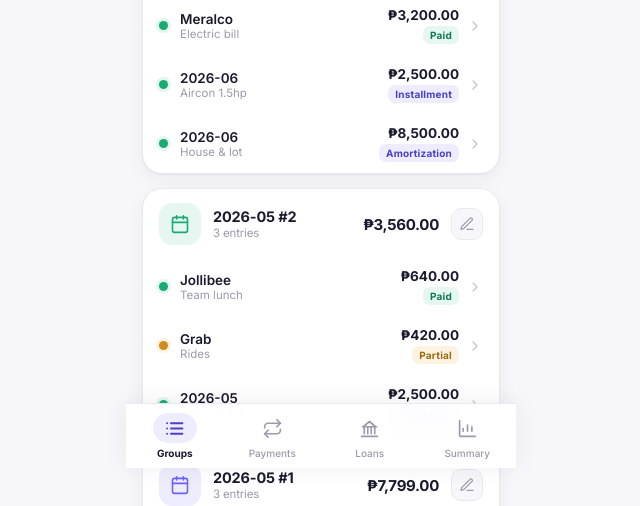
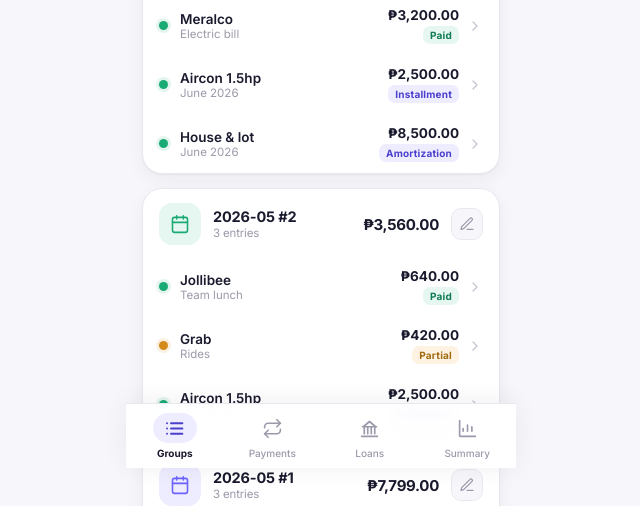
Before and after one commit to josephsazondev/hutok, a React (Vite) app: page / in a window 1280 px wide. Shown: the part 332-838 px from the top of the page, without its empty margins (319-959 px from the left). Built offline with nearby package versions, Linux system fonts and the light colour scheme.

Commit message:
Fix string date name

```diff
--- a/src/App.jsx
+++ b/src/App.jsx
@@ -81,6 +81,21 @@ function fmtDate(iso) {
   if (!iso) return '—';
   const [y, m, d] = String(iso).split('-').map(Number);
   return new Date(y, (m || 1) - 1, d || 1).toLocaleDateString('en-PH', { month: 'short', day: 'numeric', year: 'numeric' });
+}
+// Normalize a possibly date-coerced value back to a YYYY-MM period string.
+function toPeriod(v) {
+  if (!v) return '';
+  return String(v).slice(0, 7);
+}
+// Display title/subtitle for an entry — transactions show store/item;
+// installment & amortization payments show the plan name + formatted month.
+function entryTitle(e) {
+  return e.entryType === 'transaction' ? e.store : (e.item || '');
+}
+function entrySubtitle(e) {
+  if (e.entryType === 'transaction') return e.item || '';
+  const p = toPeriod(e.store);
+  return p ? periodLabel(p) : '';
 }
 function generateMonths(startDate, totalMonths) {
   const start = dateToMonth(startDate);
@@ -459,23 +474,24 @@ function AddEntrySheet({ data, setData, onClose, initEntry }) {
   const [txPaid, setTxPaid] = useState(initEntry?.entryType === 'transaction' && initEntry?.status === 'partial' ? String(initEntry?.amountPaid ?? '') : '');
   const [groupId, setGroupId] = useState(initEntry?.groupId || '');
   const [linkedId, setLinkedId] = useState(initEntry?.linkedId || '');
-  const [period, setPeriod] = useState(currentMonthStr());
+  const [period, setPeriod] = useState(initEntry && initEntry.entryType !== 'transaction' ? (toPeriod(initEntry.store) || currentMonthStr()) : currentMonthStr());
   const [newGroup, setNewGroup] = useState(false);
   const [newLabel, setNewLabel] = useState(() => nextGroupLabel(data.groups));
 
-  useEffect(() => {
-    if (type === 'installment_payment' && linkedId) {
-      const inst = data.installments.find(i => i.installmentId === linkedId);
+  // Prefill the amount with the plan's monthly amount when the user picks one.
+  // (Done on select — not via effect — so editing an existing entry keeps its
+  // actual amount, e.g. a partial payment, instead of being overwritten.)
+  function changeLinked(id) {
+    setLinkedId(id);
+    if (!id) return;
+    if (type === 'installment_payment') {
+      const inst = data.installments.find(i => i.installmentId === id);
       if (inst) setAmount(String(inst.monthlyAmount));
-    }
-  }, [linkedId, type, data.installments]);
-
-  useEffect(() => {
-    if (type === 'amortization_payment' && linkedId) {
-      const amort = data.amortizations.find(a => a.amortizationId === linkedId);
+    } else if (type === 'amortization_payment') {
+      const amort = data.amortizations.find(a => a.amortizationId === id);
       if (amort) setAmount(String(amort.monthlyAmount));
     }
-  }, [linkedId, type, data.amortizations]);
+  }
 
   function handleGroupChange(val) {
     if (val === '__new__') { setGroupId(''); setNewGroup(true); }
@@ -609,7 +625,7 @@ function AddEntrySheet({ data, setData, onClose, initEntry }) {
 
       {type === 'installment_payment' && <>
         <Field label="Select installment">
-          <select style={inp} value={linkedId} onChange={e => setLinkedId(e.target.value)}>
+          <select style={inp} value={linkedId} onChange={e => changeLinked(e.target.value)}>
             <option value="">— Choose —</option>
             {data.installments.map(i => <option key={i.installmentId} value={i.installmentId}>{i.name}</option>)}
           </select>
@@ -620,7 +636,7 @@ function AddEntrySheet({ data, setData, onClose, initEntry }) {
 
       {type === 'amortization_payment' && <>
         <Field label="Select amortization">
-          <select style={inp} value={linkedId} onChange={e => setLinkedId(e.target.value)}>
+          <select style={inp} value={linkedId} onChange={e => changeLinked(e.target.value)}>
             <option value="">— Choose —</option>
             {data.amortizations.map(a => <option key={a.amortizationId} value={a.amortizationId}>{a.name}</option>)}
           </select>
@@ -758,7 +774,7 @@ function EditMoveSheet({ entry, data, setData, onClose, onEdit }) {
   return (
     <Sheet onClose={onClose} title="Entry actions">
       <div style={{ margin: '0 20px 14px', padding: '14px 16px', background: C.bg, borderRadius: 16 }}>
-        <div style={{ fontWeight: 700, fontSize: 16, color: C.ink }}>{entry.store} {entry.item ? `· ${entry.item}` : ''}</div>
+        <div style={{ fontWeight: 700, fontSize: 16, color: C.ink }}>{entryTitle(entry)}{entrySubtitle(entry) ? ` · ${entrySubtitle(entry)}` : ''}</div>
         <div style={{ display: 'flex', alignItems: 'center', gap: 8, marginTop: 8 }}>
           <span style={{ fontSize: 15, fontWeight: 800, color: C.ink }}>{fmt(entry.amount)}</span>
           <Badge status={entry.status} type={entry.entryType} />
@@ -964,8 +980,8 @@ function GroupsScreen({ data, setData, openAddEntry, openEditEntry, openGroupAct
                 <button key={entry.entryId} onClick={() => openEditEntry(entry)} className="pressable" style={{ display: 'flex', alignItems: 'center', width: '100%', padding: '11px 16px', borderTop: `1px solid ${C.divider}`, background: 'none', border: 'none', cursor: 'pointer', textAlign: 'left', fontFamily: 'Inter,sans-serif' }}>
                   <span style={{ width: 9, height: 9, borderRadius: '50%', flexShrink: 0, marginRight: 12, background: dot, boxShadow: `0 0 0 3px ${dot}1f` }} />
                   <div style={{ flex: 1, minWidth: 0 }}>
-                    <div style={{ fontSize: 13.5, fontWeight: 600, color: C.ink, overflow: 'hidden', textOverflow: 'ellipsis', whiteSpace: 'nowrap' }}>{entry.store}</div>
-                    <div style={{ fontSize: 11.5, color: C.muted, overflow: 'hidden', textOverflow: 'ellipsis', whiteSpace: 'nowrap' }}>{entry.item}</div>
+                    <div style={{ fontSize: 13.5, fontWeight: 600, color: C.ink, overflow: 'hidden', textOverflow: 'ellipsis', whiteSpace: 'nowrap' }}>{entryTitle(entry)}</div>
+                    <div style={{ fontSize: 11.5, color: C.muted, overflow: 'hidden', textOverflow: 'ellipsis', whiteSpace: 'nowrap' }}>{entrySubtitle(entry)}</div>
                   </div>
                   <div style={{ textAlign: 'right', flexShrink: 0, marginLeft: 8 }}>
                     <div style={{ fontSize: 13.5, fontWeight: 700, color: C.ink }}>{fmt(entry.amount)}</div>
@@ -1409,8 +1425,8 @@ function SummaryScreen({ data, openSettings }) {
             {topUnpaid.map((entry, i) => (
               <div key={entry.entryId} style={{ display: 'flex', justifyContent: 'space-between', alignItems: 'center', padding: '13px 16px', borderBottom: i < topUnpaid.length - 1 ? `1px solid ${C.divider}` : 'none' }}>
                 <div style={{ flex: 1, minWidth: 0 }}>
-                  <div style={{ fontSize: 13.5, fontWeight: 600, color: C.ink, overflow: 'hidden', textOverflow: 'ellipsis', whiteSpace: 'nowrap' }}>{entry.store}</div>
-                  <div style={{ fontSize: 11.5, color: C.muted }}>{entry.item}</div>
+                  <div style={{ fontSize: 13.5, fontWeight: 600, color: C.ink, overflow: 'hidden', textOverflow: 'ellipsis', whiteSpace: 'nowrap' }}>{entryTitle(entry)}</div>
+                  <div style={{ fontSize: 11.5, color: C.muted }}>{entrySubtitle(entry)}</div>
                 </div>
                 <div style={{ textAlign: 'right', flexShrink: 0, marginLeft: 8 }}>
                   <div style={{ fontSize: 13.5, fontWeight: 800, color: C.unpaid }}>{fmt(entry.amount)}</div>
```
